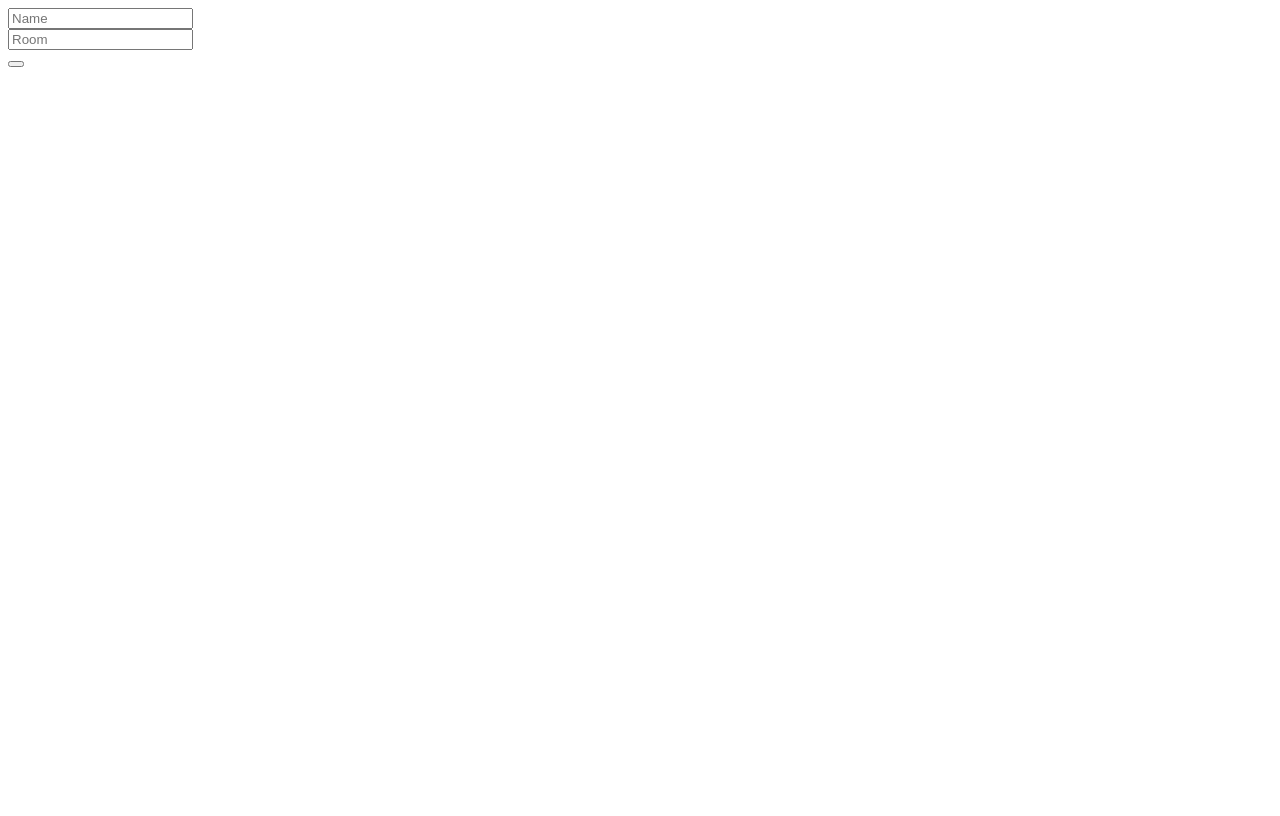
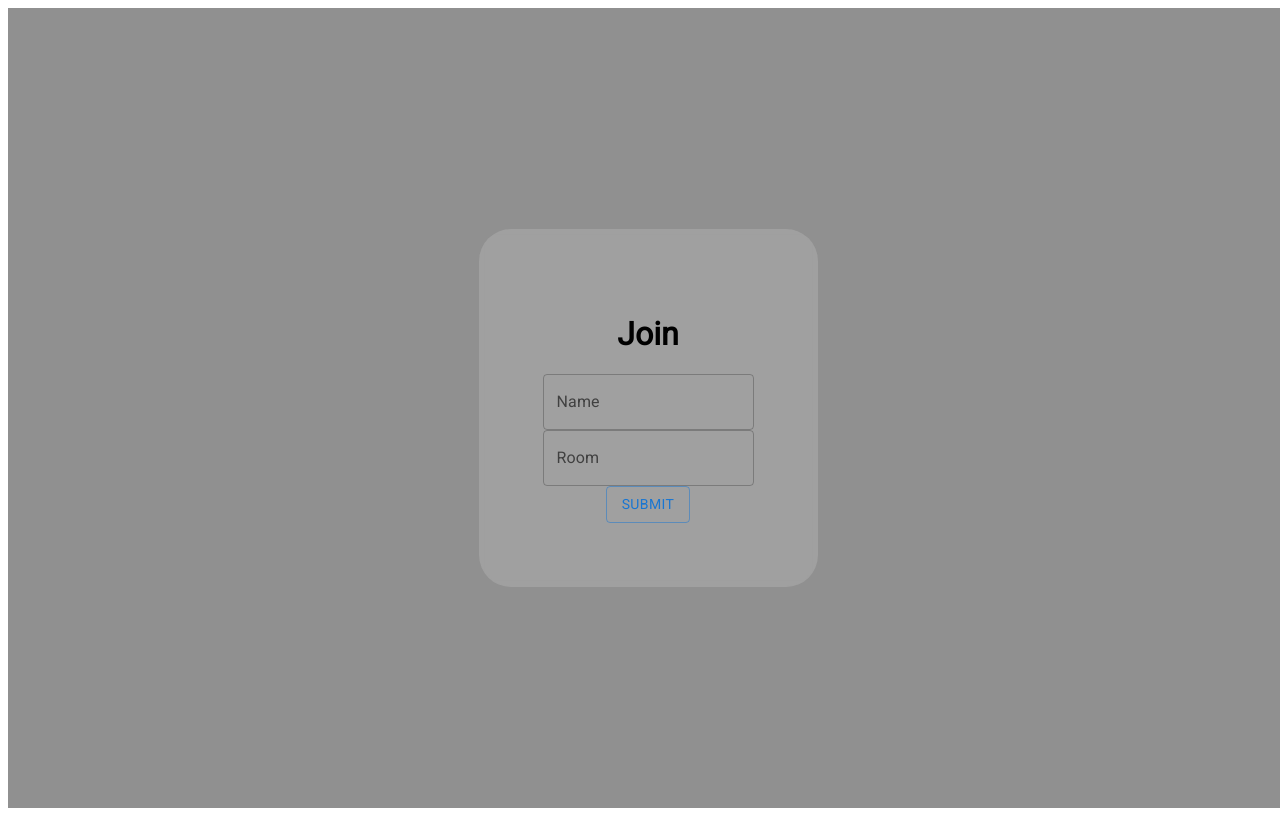
Before and after one commit to codebygb/socket-app, a React (Create React App) app in the folder client/: page / in a window 1280 px wide. Built offline with nearby package versions, Linux system fonts and the light colour scheme.

Commit message:
Add: Input for Name and Room

```diff
--- a/client/package.json
+++ b/client/package.json
@@ -3,6 +3,9 @@
   "version": "0.1.0",
   "private": true,
   "dependencies": {
+    "@emotion/react": "^11.1.5",
+    "@emotion/styled": "^11.3.0",
+    "@material-ui/core": "^5.0.0-alpha.30",
     "@testing-library/jest-dom": "^5.11.10",
     "@testing-library/react": "^11.2.6",
     "@testing-library/user-event": "^12.8.3",
--- a/client/public/index.html
+++ b/client/public/index.html
@@ -10,6 +10,12 @@
       content="Web site created using create-react-app"
     />
     <link rel="apple-touch-icon" href="%PUBLIC_URL%/logo192.png" />
+    <style>
+      @import url("https://fonts.googleapis.com/css2?family=Roboto&display=swap");
+      body {
+        font-family: "Roboto", sans-serif;
+      }
+    </style>
     <!--
       manifest.json provides metadata used when your web app is installed on a
       user's mobile device or desktop. See https://developers.google.com/web/fundamentals/web-app-manifest/
--- a/client/src/App.jsx
+++ b/client/src/App.jsx
@@ -1,7 +1,7 @@
 import React from "react";
 import { BrowserRouter as Router, Route } from "react-router-dom";
-import Join from "./components/Join";
-import Chat from "./components/Chat";
+import Join from "./components/Join/Join";
+import Chat from "./components/Chat/Chat";
 
 const App = (props) => {
   return (
--- a/client/src/components/Chat.jsx
+++ b/client/src/components/Chat/Chat.jsx
@@ -1,4 +1,6 @@
 import React from "react";
+
+import "./Chat.css";
 
 export default function Chat(props) {
   return <h1>Chat</h1>;
--- a/client/src/components/Join.jsx
+++ /dev/null
@@ -1,41 +0,0 @@
-import React, { useState } from "react";
-import { Link } from "react-router-dom";
-
-export default function Join(props) {
-  const [name, setName] = useState("");
-  const [room, setRoom] = useState("");
-
-  function handleNameChange(e) {
-    setName(e.target.value);
-  }
-
-  function handleRoomChange(e) {
-    setName(e.target.value);
-  }
-
-  return (
-    <div className="main-container">
-      <div className="container">
-        <div>
-          <input
-            placeholder="Name"
-            className="name"
-            type="text"
-            onChange={handleNameChange}
-          />
-        </div>
-        <div>
-          <input
-            placeholder="Room"
-            className="room"
-            type="text"
-            onChange={handleRoomChange}
-          />
-        </div>
-        <Link>
-          <button className="button" />
-        </Link>
-      </div>
-    </div>
-  );
-}
--- /dev/null
+++ b/client/src/components/Join/Join.css
@@ -0,0 +1,28 @@
+.main-container {
+  height: 100vh;
+  max-height: 100vh;
+  width: 100vw;
+  max-width: 100vw;
+  display: flex;
+  align-items: center;
+  justify-content: center;
+  background-color: #909090;
+}
+
+.container {
+  display: flex;
+  flex-direction: column;
+  align-items: center;
+  justify-content: center;
+  background-color: rgba(255, 255, 255, 0.15);
+  padding: 5%;
+  border-radius: 2rem;
+  backdrop-filter: blur(5px);
+}
+
+.input {
+  width: 94%;
+  margin: 3%;
+}
+.button {
+}
--- /dev/null
+++ b/client/src/components/Join/Join.jsx
@@ -0,0 +1,63 @@
+import React, { useState } from "react";
+import { TextField, Button } from "@material-ui/core";
+import { Link } from "react-router-dom";
+
+import "./Join.css";
+
+export default function Join(props) {
+  const [name, setName] = useState("");
+  const [room, setRoom] = useState("");
+
+  function handleNameChange(e) {
+    setName(e.target.value);
+  }
+
+  function handleRoomChange(e) {
+    setName(e.target.value);
+  }
+
+  function handleSubmit(e) {
+    if (!(name && room)) {
+      e.preventDefault();
+    }
+  }
+
+  return (
+    <div className="main-container">
+      <div className="container">
+        <div>
+          <h1>Join</h1>
+        </div>
+        <div>
+          <TextField
+            fullWidth
+            variant="outlined"
+            label="Name"
+            className="input"
+            type="text"
+            onChange={handleNameChange}
+            id="name"
+          />
+        </div>
+        <div>
+          <TextField
+            fullWidth
+            variant="outlined"
+            className="input"
+            label="Room"
+            type="text"
+            onChange={handleNameChange}
+            id="room"
+          />
+        </div>
+        <div>
+          <Link onClick={handleSubmit} to={`/chat?name=${name}&room=${room}`}>
+            <Button className="button" variant="outlined" color="primary">
+              Submit
+            </Button>
+          </Link>
+        </div>
+      </div>
+    </div>
+  );
+}
```
Also changed, not shown: client/src/components/Chat/Chat.css (added), 1 other file (tests, documents, lock files or other folders).
